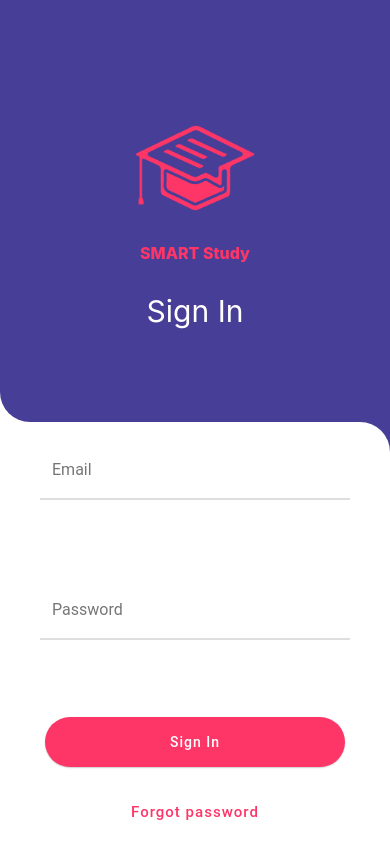
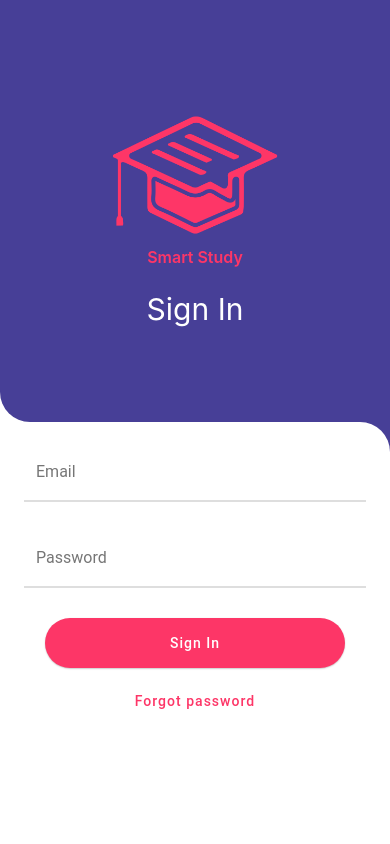
Before and after one commit to Allyday/techwiz-3-app, a React Native app: screen /Login in a window 390 px wide. Built offline with nearby package versions, Linux system fonts and the light colour scheme.

Commit message:
chore: refactor auth flow

```diff
--- a/app.json
+++ b/app.json
@@ -21,7 +21,7 @@
     },
     "android": {
       "package": "com.gaorangers.smartstudy",
-      "versionCode": 7,
+      "versionCode": 8,
       "adaptiveIcon": {
         "foregroundImage": "./src/assets/adaptive-icon.png",
         "backgroundColor": "#483f97"
--- a/src/screens/auth/Forgot.jsx
+++ b/src/screens/auth/Forgot.jsx
@@ -1,16 +1,16 @@
 import { StyleSheet, View, Dimensions } from "react-native";
-import { useTheme, Button, TextInput, HelperText } from "react-native-paper";
-import React, { useState } from "react";
-const SCREEN_HEIGHT = Dimensions.get("window").height;
-const SCREEN_WIDTH = Dimensions.get("window").width;
+import { Button, TextInput, HelperText } from "react-native-paper";
+import { useState } from "react";
 import AsyncStorage from "@react-native-async-storage/async-storage";
+
 import { authAPI } from "../../apis";
 
-const Forgot = ({ setStatusLogin }) => {
-  const { colors } = useTheme();
+const SCREEN_WIDTH = Dimensions.get("window").width;
+
+const Forgot = ({ setStatusLogin, ...props }) => {
   const [text, setText] = useState("");
   const [passNew, setPassNew] = useState("");
-  const [valid, setValid] = React.useState(false);
+  const [valid, setValid] = useState(false);
 
   const layMatKhau = async () => {
     const getPin = await AsyncStorage.getItem("getPin");
@@ -31,39 +31,18 @@ const Forgot = ({ setStatusLogin }) => {
     }
   };
 
-  const styles = StyleSheet.create({
-    viewInput: {
-      backgroundColor: "#fff",
-      width: "100%",
-      height: SCREEN_HEIGHT / 2,
-      alignItems: "center",
-      justifyContent: "space-around",
-      borderTopEndRadius: 30,
-    },
-    textSignin: {
-      color: "#fff",
-      marginTop: 30,
-      fontSize: 30,
-      fontWeight: "400",
-    },
-    textInput: {
-      width: SCREEN_WIDTH - 80,
-      backgroundColor: "#fff",
-    },
-  });
   return (
-    <View style={{ backgroundColor: colors.secondary }}>
-      <View style={styles.viewInput}>
+    <>
       <TextInput
         style={styles.textInput}
-          label="Create New Password"
+        label="New password"
         value={passNew}
         secureTextEntry={true}
         onChangeText={setPassNew}
       />
       <TextInput
         style={styles.textInput}
-          label="Confim New Password"
+        label="Confim new password"
         value={text}
         secureTextEntry={true}
         onChangeText={setText}
@@ -74,29 +53,35 @@ const Forgot = ({ setStatusLogin }) => {
       <Button
         mode="contained"
         onPress={layMatKhau}
-          style={{
-            borderRadius: 50,
-            width: 300,
-            height: 50,
-            alignItems: "center",
-            justifyContent: "center",
-          }}
+        uppercase={false}
+        style={props.buttonStyle}
+        contentStyle={props.buttonContentStyle}
       >
         Submit
       </Button>
       <Button
         onPress={() => setStatusLogin(1)}
-          labelStyle={{ fontSize: 15 }}
+        uppercase={false}
+        style={props.buttonStyle}
+        contentStyle={props.buttonContentStyle}
       >
         Cancel
       </Button>
-        {/* <Button
-            title="Go to Home"
-            onPress={() => navigation.replace("Root", { screen: "Home" })}
-          /> */}
-      </View>
-    </View>
+    </>
   );
 };
 
+const styles = StyleSheet.create({
+  textSignin: {
+    color: "#fff",
+    marginTop: 30,
+    fontSize: 30,
+    fontWeight: "400",
+  },
+  textInput: {
+    width: '100%',
+    backgroundColor: "#fff",
+  },
+});
+
 export default Forgot;
--- a/src/screens/auth/GenerateOTP.jsx
+++ b/src/screens/auth/GenerateOTP.jsx
@@ -1,14 +1,11 @@
-import { StyleSheet, Text, View, Dimensions, SafeAreaView } from "react-native";
-import { SimpleLineIcons } from "@expo/vector-icons";
-import { useTheme, Button, TextInput, HelperText } from "react-native-paper";
-import React, { useState } from "react";
-import { authAPI } from "../../apis";
-const SCREEN_HEIGHT = Dimensions.get("window").height;
-const SCREEN_WIDTH = Dimensions.get("window").width;
+import { useState } from "react";
+import { StyleSheet, View } from "react-native";
+import { Button, TextInput, HelperText } from "react-native-paper";
 import AsyncStorage from "@react-native-async-storage/async-storage";
 
-const GenerateOTP = (props, { navigation }) => {
-  const { colors } = useTheme();
+import { authAPI } from "../../apis";
+
+const GenerateOTP = (props) => {
   const [text, setText] = useState("");
   const [emailInvalid, setEmailInvalid] = useState(false);
 
@@ -40,29 +37,8 @@ const GenerateOTP = (props, { navigation }) => {
     }
   };
 
-  const styles = StyleSheet.create({
-    viewInput: {
-      backgroundColor: "#fff",
-      width: "100%",
-      height: SCREEN_HEIGHT / 2,
-      alignItems: "center",
-      justifyContent: "space-around",
-      borderTopEndRadius: 30,
-    },
-    textSignin: {
-      color: "#fff",
-      marginTop: 30,
-      fontSize: 30,
-      fontWeight: "400",
-    },
-    textInput: {
-      width: SCREEN_WIDTH - 80,
-      backgroundColor: "#fff",
-    },
-  });
   return (
-    <View style={{ backgroundColor: colors.secondary }}>
-      <View style={styles.viewInput}>
+    <>
       <TextInput
         style={styles.textInput}
         label="Email"
@@ -75,32 +51,37 @@ const GenerateOTP = (props, { navigation }) => {
       <View>
         <Button
           mode="contained"
-            onPress={() => getPin()}
-            style={{
-              borderRadius: 50,
-              width: 300,
-              height: 50,
-              alignItems: "center",
-              justifyContent: "center",
-            }}
+          onPress={getPin}
+          uppercase={false}
+          style={props.buttonStyle}
+          contentStyle={props.buttonContentStyle}
         >
           Generate OTP
         </Button>
         <Button
           onPress={() => props.setStatusLogin(0)}
-            labelStyle={{ fontSize: 15 }}
+          uppercase={false}
+          style={props.buttonStyle}
+          contentStyle={props.buttonContentStyle}
         >
           Cancel
         </Button>
       </View>
-
-        {/* <Button
-            title="Go to Home"
-            onPress={() => navigation.replace("Root", { screen: "Home" })}
-          /> */}
-      </View>
-    </View>
+    </>
   );
 };
 
+const styles = StyleSheet.create({
+  textSignin: {
+    color: "#fff",
+    marginTop: 30,
+    fontSize: 30,
+    fontWeight: "400",
+  },
+  textInput: {
+    width: '100%',
+    backgroundColor: "#fff",
+  },
+});
+
 export default GenerateOTP;
--- a/src/screens/auth/LoginScreen.jsx
+++ b/src/screens/auth/LoginScreen.jsx
@@ -3,111 +3,106 @@ import {
   Text,
   View,
   Dimensions,
-  SafeAreaView,
+  Platform,
   Image,
   ScrollView,
   KeyboardAvoidingView,
 } from "react-native";
-import { SimpleLineIcons } from "@expo/vector-icons";
-import { useTheme, Button, TextInput } from "react-native-paper";
-import React, { useState } from "react";
+import { useTheme } from "react-native-paper";
+import { useState, useMemo } from "react";
+
 import SignIn from "./SignIn";
 import GenerateOTP from "./GenerateOTP";
 import Verify from "./Verify";
 import Forgot from "./Forgot";
+
 const SCREEN_HEIGHT = Dimensions.get("window").height;
 const SCREEN_WIDTH = Dimensions.get("window").width;
 
+const authSteps = [SignIn, GenerateOTP, Verify, Forgot];
+
 const LoginScreen = ({ navigation }) => {
   const { colors } = useTheme();
-  const [text, setText] = useState("");
   const [statusLogin, setStatusLogin] = useState(0);
+
+  const CurrentAuthStep = useMemo(
+    () => authSteps[statusLogin], [statusLogin, authSteps]
+  );
+
+  return (
+    <KeyboardAvoidingView behavior={Platform.OS === 'ios' ? 'padding' : 'height'} style={{ flex: 1 }}>
+      <ScrollView contentContainerStyle={styles.container}>
+        <View style={[styles.viewLogo, { backgroundColor: colors.secondary }]}>
+          <Image
+            style={{
+              width: SCREEN_WIDTH,
+              height: SCREEN_WIDTH * 150 / 280,
+            }}
+            source={require("../../assets/adaptive-icon.png")}
+          />
+          <Text style={[styles.textLogo, { color: colors.primary }]}>
+            Smart Study
+          </Text>
+          <Text style={styles.textSignin}>Sign In</Text>
+        </View>
+        <View style={{ backgroundColor: colors.secondary }}>
+          <View style={styles.viewInput}>
+            <CurrentAuthStep
+              statusLogin={statusLogin}
+              setStatusLogin={setStatusLogin}
+              navigation={navigation}
+              buttonStyle={styles.buttonStyle}
+              buttonContentStyle={styles.buttonContentStyle}
+            />
+          </View>
+        </View>
+      </ScrollView>
+    </KeyboardAvoidingView>
+
+  );
+};
 
 const styles = StyleSheet.create({
   container: {
-      flex:1,
+    flexGrow: 1,
     backgroundColor: "#fff",
-      justifyContent: "space-around"
   },
   viewLogo: {
-      backgroundColor: colors.secondary,
+    flex: 1,
+    maxHeight: SCREEN_HEIGHT / 2,
     width: "100%",
-      height: SCREEN_HEIGHT / 2,
     alignItems: "center",
     justifyContent: "center",
     borderBottomStartRadius: 30,
   },
   viewInput: {
+    flex: 1,
     backgroundColor: "#fff",
     width: "100%",
-      height: SCREEN_HEIGHT / 2,
     alignItems: "center",
     justifyContent: "space-around",
     borderTopEndRadius: 30,
+    paddingVertical: 16,
+    paddingHorizontal: 24,
   },
   textLogo: {
     fontSize: 16,
-      fontWeight: "800",
-      color: colors.primary,
+    fontWeight: '600',
+    marginTop: -32,
   },
   textSignin: {
     color: "#fff",
-      marginTop: 30,
+    marginVertical: 24,
     fontSize: 30,
-      fontWeight: "400",
   },
-    textInput: {
-      width: SCREEN_WIDTH - 80,
-      backgroundColor: "#fff",
-    },
+  buttonStyle: { borderRadius: 50, overflow: "hidden", marginTop: 8 },
+  buttonContentStyle: {
+    borderRadius: 50,
+    width: 300,
+    height: 50,
+    alignItems: "center",
+    justifyContent: "center",
+  }
 });
-  return (
-    <KeyboardAvoidingView behavior={"height"} style={{flex:1}}>
-      <SafeAreaView style={styles.container}>
-          <View>
-            <View style={styles.viewLogo}>
-              <Image
-                style={{
-                  width: 280,
-                  height: 150,
-                }}
-                source={require("../../assets/adaptive-icon.png")}
-              />
-              <Text style={styles.textLogo}>SMART Study</Text>
-              <Text style={styles.textSignin}>Sign In</Text>
-            </View>
-          </View>
-          {statusLogin == 0 && (
-            <SignIn
-              statusLogin={statusLogin}
-              setStatusLogin={(statusLogin) => setStatusLogin(statusLogin)}
-              navigation={navigation}
-            />
-          )}
-          {statusLogin == 1 && (
-            <GenerateOTP
-              statusLogin={statusLogin}
-              setStatusLogin={(statusLogin) => setStatusLogin(statusLogin)}
-              navigation={navigation}
-            />
-          )}
-          {statusLogin == 2 && (
-            <Verify
-              statusLogin={statusLogin}
-              setStatusLogin={(statusLogin) => setStatusLogin(statusLogin)}
-              navigation={navigation}
-            />
-          )}
-          {statusLogin == 3 && (
-            <Forgot
-              statusLogin={statusLogin}
-              setStatusLogin={(statusLogin) => setStatusLogin(statusLogin)}
-              navigation={navigation}
-            />
-          )}
-      </SafeAreaView>
-    </KeyboardAvoidingView>
-  );
-};
 
 export default LoginScreen;
--- a/src/screens/auth/SignIn.jsx
+++ b/src/screens/auth/SignIn.jsx
@@ -1,12 +1,6 @@
-import {
-  StyleSheet,
-  View,
-  Dimensions,
-  ScrollView,
-  KeyboardAvoidingView,
-} from "react-native";
+import { useState } from "react";
+import { StyleSheet } from "react-native";
 import { useTheme, Button, HelperText, TextInput } from "react-native-paper";
-import React, { useState } from "react";
 import AsyncStorage from "@react-native-async-storage/async-storage";
 import { useDispatch } from "react-redux";
 
@@ -14,30 +8,11 @@ import authAPI from "../../apis/authAPI";
 import { useToken } from "../../hooks/useToken";
 import { loginUser } from "../../store-redux/actions/user";
 
-const SCREEN_HEIGHT = Dimensions.get("window").height;
-const SCREEN_WIDTH = Dimensions.get("window").width;
-
-const SignIn = ({ setStatusLogin, navigation }) => {
+const SignIn = ({ setStatusLogin, navigation, buttonStyle, buttonContentStyle }) => {
   const dispatch = useDispatch();
 
-  const { colors } = useTheme();
   const [email, setEmail] = useState("");
   const [password, setPassword] = useState("");
-
-  const styles = StyleSheet.create({
-    viewInput: {
-      backgroundColor: "#fff",
-      width: "100%",
-      height: SCREEN_HEIGHT / 2,
-      alignItems: "center",
-      justifyContent: "space-around",
-      borderTopEndRadius: 30,
-    },
-    textInput: {
-      width: SCREEN_WIDTH - 80,
-      backgroundColor: "#fff",
-    },
-  });
   const [wrongPassword, setWrongPassword] = useState(false);
   const [token, setToken] = useToken();
   const [emailInvalid, setEmailInvalid] = useState(false);
@@ -102,9 +77,6 @@ const SignIn = ({ setStatusLogin, navigation }) => {
     }
   };
   return (
-    // <ScrollView>
-      <View style={{ backgroundColor: colors.secondary }}>
-        <View style={styles.viewInput}>
     <>
       <TextInput
         error={false}
@@ -117,8 +89,6 @@ const SignIn = ({ setStatusLogin, navigation }) => {
       <HelperText type="error" visible={emailInvalid}>
         Invalid email
       </HelperText>
-          </>
-          <>
       <TextInput
         style={styles.textInput}
         label="Password"
@@ -129,51 +99,30 @@ const SignIn = ({ setStatusLogin, navigation }) => {
       <HelperText type="error" visible={wrongPassword}>
         Wrong password. Please try again :)
       </HelperText>
-          </>
       <Button
         mode="contained"
         uppercase={false}
         onPress={signIn}
-            //   onPress={() => navigation.replace("Root", { screen: "Home" })}
-            style={{ borderRadius: 50, overflow: "hidden" }}
-            contentStyle={{
-              borderRadius: 50,
-              width: 300,
-              height: 50,
-              alignItems: "center",
-              justifyContent: "center",
-            }}
+        style={buttonStyle}
+        contentStyle={buttonContentStyle}
       >
         Sign In
       </Button>
       <Button
         onPress={() => setStatusLogin(1)}
-            labelStyle={{ fontSize: 15 }}
         uppercase={false}
+        style={buttonStyle}
+        contentStyle={buttonContentStyle}
       >
         Forgot password
       </Button>
-          {/* <Button
-            title="Go to Home"
-            onPress={() => navigation.replace("Root", { screen: "Home" })}
-          /> */}
-        </View>
-      </View>
-    // </ScrollView>
+    </>
   );
 };
 
 const styles = StyleSheet.create({
-  viewInput: {
-    backgroundColor: "#fff",
-    width: "100%",
-    height: SCREEN_HEIGHT / 2,
-    alignItems: "center",
-    justifyContent: "space-around",
-    borderTopEndRadius: 30,
-  },
   textInput: {
-    width: SCREEN_WIDTH - 80,
+    width: '100%',
     backgroundColor: "#fff",
   },
 });
--- a/src/screens/auth/Verify.jsx
+++ b/src/screens/auth/Verify.jsx
@@ -1,29 +1,20 @@
-import { StyleSheet, Text, View, Dimensions, SafeAreaView } from "react-native";
-import { SimpleLineIcons } from "@expo/vector-icons";
-import { useTheme, Button, TextInput, HelperText } from "react-native-paper";
-import React, { useState } from "react";
-import { authAPI } from "../../apis";
-const SCREEN_HEIGHT = Dimensions.get("window").height;
-const SCREEN_WIDTH = Dimensions.get("window").width;
+import { Text } from "react-native";
+import { useTheme, Button, HelperText } from "react-native-paper";
+import { useState } from "react";
 import AsyncStorage from "@react-native-async-storage/async-storage";
 import OTPInputView from "@twotalltotems/react-native-otp-input";
 
-const Verify = (props, { navigation }) => {
+const OTP_LENGTH = 6;
+
+const Verify = (props) => {
   const { colors } = useTheme();
-  const [text, setText] = useState("");
-  const [number1, onChangeNumber1] = React.useState(null);
-  const [number2, onChangeNumber2] = React.useState(null);
+  const [valid, setValid] = useState(false);
+  const [otp, setOtp] = useState(null);
 
-  const [number3, onChangeNumber3] = React.useState(null);
-
-  const [number4, onChangeNumber4] = React.useState(null);
-
-  const [number5, onChangeNumber5] = React.useState(null);
-
-  const [number6, onChangeNumber6] = React.useState(null);
-  const [passNew, setPassNew] = React.useState("adminadmin");
-  const [valid, setValid] = React.useState(false);
-  const [otp, setOtp] = React.useState(null);
+  // auto verify
+  useEffect(() => {
+    if (otp.length === OTP_LENGTH) verify();
+  }, [otp])
 
   const verify = async () => {
     const getPin = await AsyncStorage.getItem("getPin");
@@ -50,139 +41,55 @@ const Verify = (props, { navigation }) => {
     // }
   };
 
-  const styles = StyleSheet.create({
-    viewInput: {
-      backgroundColor: "#fff",
-      width: "100%",
-      height: SCREEN_HEIGHT / 2,
-      alignItems: "center",
-      justifyContent: "space-around",
-      borderTopEndRadius: 30,
-    },
-    textSignin: {
-      color: "#fff",
-      marginTop: 30,
-      fontSize: 30,
-      fontWeight: "400",
-    },
-    textInput: {
-      width: 50,
-      height: 50,
-      backgroundColor: "#eaecef",
-      borderRadius: 10,
-      margin: 5,
-    },
-  });
   return (
-    <View style={{ backgroundColor: colors.secondary }}>
-      <View style={styles.viewInput}>
-        <View>
+    <>
       <Text
         style={{
           fontSize: 16,
           marginBottom: 10,
           fontWeight: "600",
-              marginLeft: 30,
         }}
       >
         Enter OTP
       </Text>
-          <View style={{ width: "100%", paddingHorizontal: 30 }}>
       <OTPInputView
-              pinCount={6}
+        pinCount={OTP_LENGTH}
         style={{
           height: 50,
-                color: "#fd3667",
+          color: colors.secondary,
         }}
         codeInputFieldStyle={{
           backgroundColor: "#eaecef",
           borderWidth: 0,
-                color: "#fd3667",
+          color: colors.secondary,
           fontSize: 16,
           fontWeight: "600",
         }}
-              placeholderTextColor={"#fd3667"}
-              onCodeChanged={(e) => setOtp(e)}
+        placeholderTextColor={colors.secondary}
+        onCodeChanged={setOtp}
       />
-          </View>
-          {/* <View style={{ flexDirection: "row" }}>
-            <TextInput
-              underlineColor="transparent"
-              style={styles.textInput}
-              onChangeText={onChangeNumber1}
-              value={number1}
-              keyboardType="numeric"
-            />
-            <TextInput
-              underlineColor="transparent"
-              style={styles.textInput}
-              onChangeText={onChangeNumber2}
-              value={number2}
-              keyboardType="numeric"
-            />
-            <TextInput
-              underlineColor="transparent"
-              style={styles.textInput}
-              onChangeText={onChangeNumber3}
-              value={number3}
-              keyboardType="numeric"
-            />
-            <TextInput
-              underlineColor="transparent"
-              style={styles.textInput}
-              onChangeText={onChangeNumber4}
-              value={number4}
-              keyboardType="numeric"
-            />
-            <TextInput
-              underlineColor="transparent"
-              style={styles.textInput}
-              onChangeText={onChangeNumber5}
-              value={number5}
-              keyboardType="numeric"
-            />
-            <TextInput
-              underlineColor="transparent"
-              style={styles.textInput}
-              onChangeText={onChangeNumber6}
-              value={number6}
-              keyboardType="numeric"
-            />
-          </View> */}
-          {/* UPDATE SAU */}
-          <HelperText type="error" visible={valid} style={{ marginLeft: 20 }}>
-            Sai OTP
+      <HelperText type="error" visible={valid}>
+        Invalid OTP.
       </HelperText>
-        </View>
 
-        <View>
       <Button
         mode="contained"
-            onPress={() => verify()}
-            style={{
-              borderRadius: 50,
-              width: 300,
-              height: 50,
-              alignItems: "center",
-              justifyContent: "center",
-            }}
+        // onPress={verify}
+        uppercase={false}
+        style={props.buttonStyle}
+        contentStyle={props.buttonContentStyle}
       >
-            Verify
+        Resend code
       </Button>
       <Button
         onPress={() => props.setStatusLogin(0)}
-            labelStyle={{ fontSize: 15 }}
+        uppercase={false}
+        style={props.buttonStyle}
+        contentStyle={props.buttonContentStyle}
       >
         Cancel
       </Button>
-        </View>
-
-        {/* <Button
-            title="Go to Home"
-            onPress={() => navigation.replace("Root", { screen: "Home" })}
-          /> */}
-      </View>
-    </View>
+    </>
   );
 };
 
```
Lines whose indentation alone changed are shown as unchanged.
